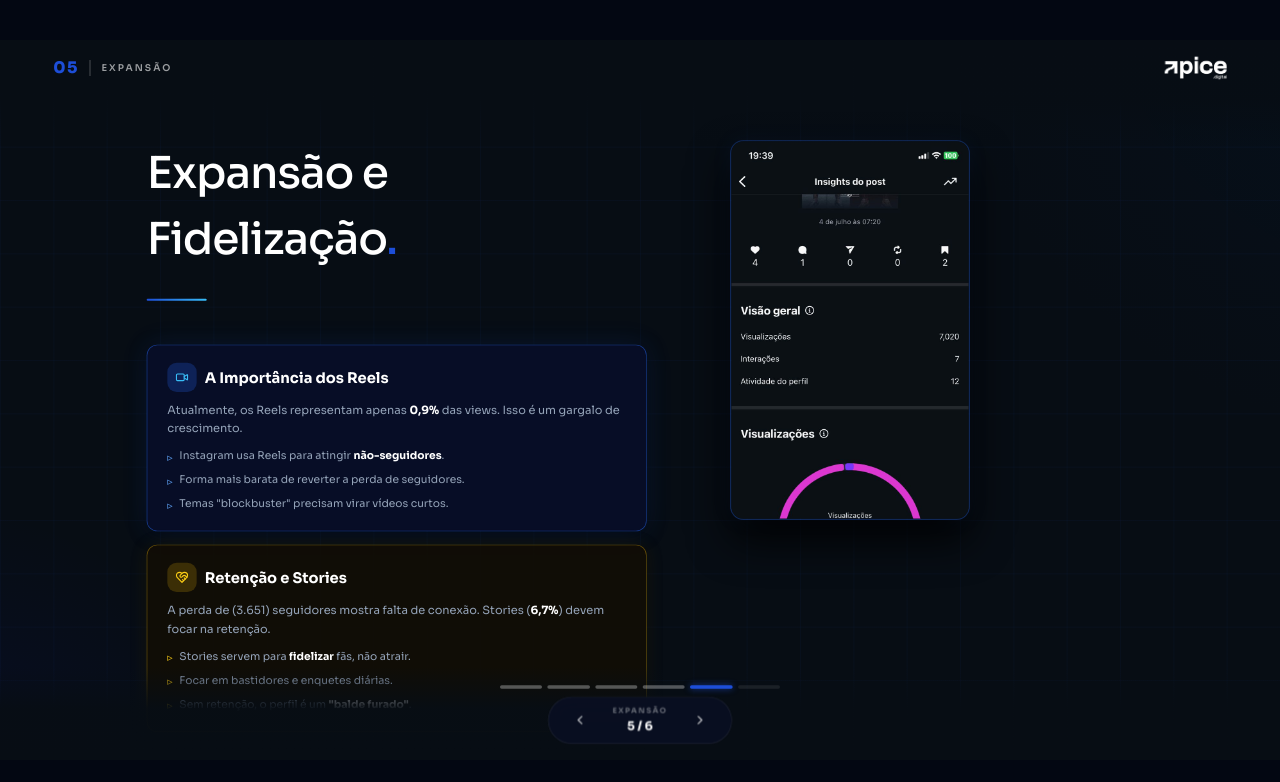
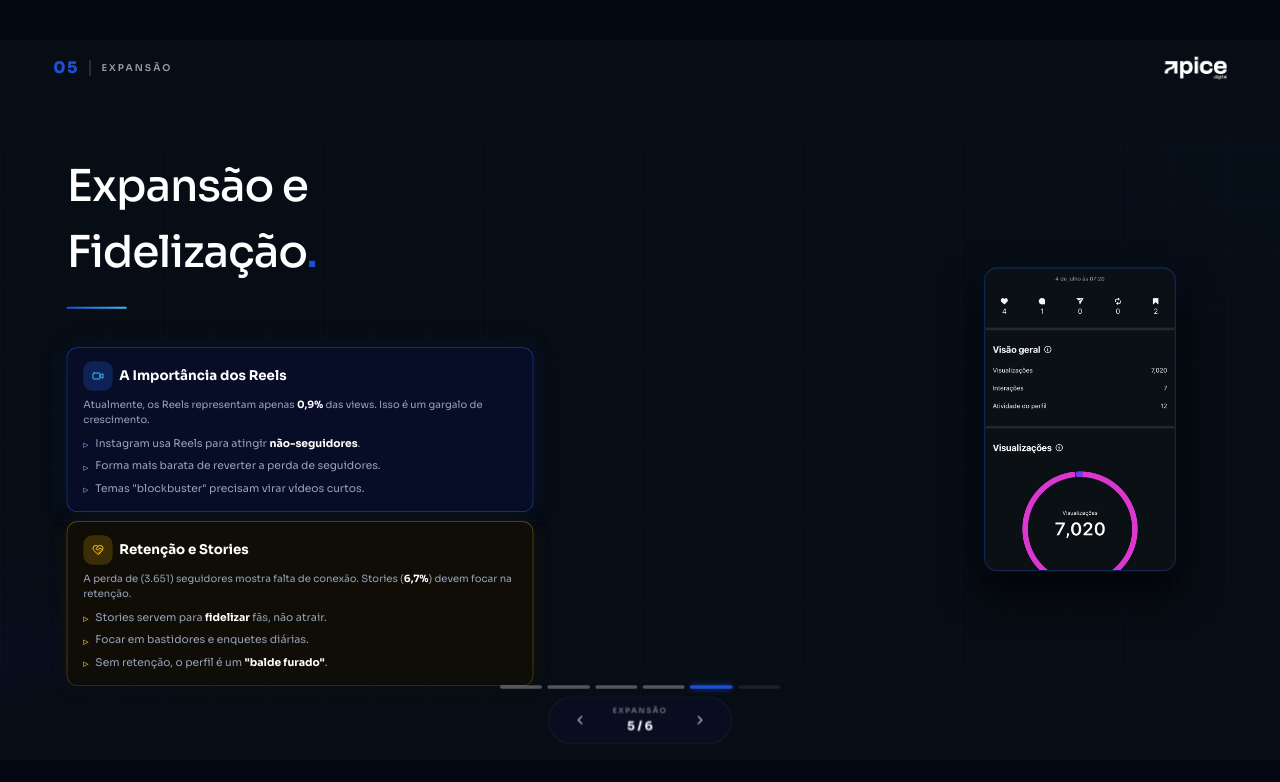
Before and after one commit to limaazpsd/apice-metricas-pharmacom, a React (Vite) app: page / in a window 1280 px wide. Both pictures are taken after a click on the button 711 px from the left and 686 px from the top of the page. Shown: the top 782 px of the page. Built offline with nearby package versions, Linux system fonts and the light colour scheme.

Commit message:
fix: Slide5 content reduced, image vertically centered and smaller
- Left column: fonts 17→15/20, paddings 26→20px, gaps 20→16px
- Right image: width 450→400px, scale 1.0→0.8, vertically centered (alignItems: center)

```diff
--- a/src/components/Slide5.tsx
+++ b/src/components/Slide5.tsx
@@ -94,32 +94,32 @@ export function Slide5({ mobile }: { mobile?: boolean }) {
           // ── DESKTOP ──────────────────────────────────────────────────────────
           <>
             {/* Split layout: Content LEFT, Image RIGHT */}
-            <div style={{ display: 'flex', width: '100%', paddingTop: 20, paddingLeft: 120 }}>
-              {/* Left: Title + Cards column - fixed width, auto height */}
-              <div style={{ width: 750, display: 'flex', flexDirection: 'column', gap: 28 }}>
+            <div style={{ display: 'flex', justifyContent: 'space-between', alignItems: 'center', width: '100%', height: '100%' }}>
+              {/* Left: Title + Cards column - reduced size */}
+              <div style={{ maxWidth: 700, display: 'flex', flexDirection: 'column', gap: 20, flex: 1 }}>
                 <SectionTitle title="Expansão e Fidelização." />
-                <div style={{ display: 'flex', flexDirection: 'column', gap: 20 }}>
-                  {/* Reels - auto height, no flex:1 */}
-                  <div onMouseEnter={() => setHovered(0)} onMouseLeave={() => setHovered(null)} style={{ ...card(0, 'h'), padding: '26px 30px', display: 'flex', flexDirection: 'column' }}>
-                    <div style={{ display: 'flex', alignItems: 'center', gap: 12, marginBottom: 14 }}>
-                      <IconBadge color="#38bdf8" bg="rgba(37,99,235,0.25)"><Video size={20} /></IconBadge>
-                      <h3 style={{ color: 'white', fontWeight: 700, fontSize: 22, margin: 0 }}>A Importância dos Reels</h3>
+                <div style={{ display: 'flex', flexDirection: 'column', gap: 14 }}>
+                  {/* Reels - reduced size */}
+                  <div onMouseEnter={() => setHovered(0)} onMouseLeave={() => setHovered(null)} style={{ ...card(0, 'h'), padding: '20px 24px', display: 'flex', flexDirection: 'column' }}>
+                    <div style={{ display: 'flex', alignItems: 'center', gap: 10, marginBottom: 10 }}>
+                      <IconBadge color="#38bdf8" bg="rgba(37,99,235,0.25)"><Video size={18} /></IconBadge>
+                      <h3 style={{ color: 'white', fontWeight: 700, fontSize: 20, margin: 0 }}>A Importância dos Reels</h3>
                     </div>
-                    <p style={{ color: '#94a3b8', fontSize: 17, lineHeight: 1.6, marginBottom: 16 }}>Atualmente, os Reels representam apenas <strong style={{ color: 'white' }}>0,9%</strong> das views. Isso é um gargalo de crescimento.</p>
-                    <ul style={{ display: 'flex', flexDirection: 'column', gap: 10, listStyle: 'none', padding: 0, margin: 0 }}>
+                    <p style={{ color: '#94a3b8', fontSize: 15, lineHeight: 1.5, marginBottom: 12 }}>Atualmente, os Reels representam apenas <strong style={{ color: 'white' }}>0,9%</strong> das views. Isso é um gargalo de crescimento.</p>
+                    <ul style={{ display: 'flex', flexDirection: 'column', gap: 8, listStyle: 'none', padding: 0, margin: 0 }}>
                       <BulletItem icon="▹" color="#60a5fa" text='Instagram usa Reels para atingir <strong style="color:white">não-seguidores</strong>.' />
                       <BulletItem icon="▹" color="#60a5fa" text='Forma mais barata de reverter a perda de seguidores.' />
                       <BulletItem icon="▹" color="#60a5fa" text='Temas "blockbuster" precisam virar vídeos curtos.' />
                     </ul>
                   </div>
-                  {/* Stories - auto height, no flex:1 */}
-                  <div onMouseEnter={() => setHovered(1)} onMouseLeave={() => setHovered(null)} style={{ ...card(1, 'y'), padding: '26px 30px', display: 'flex', flexDirection: 'column' }}>
-                    <div style={{ display: 'flex', alignItems: 'center', gap: 12, marginBottom: 14 }}>
-                      <IconBadge color="#facc15" bg="rgba(234,179,8,0.2)"><HeartHandshake size={20} /></IconBadge>
-                      <h3 style={{ color: 'white', fontWeight: 700, fontSize: 22, margin: 0 }}>Retenção e Stories</h3>
+                  {/* Stories - reduced size */}
+                  <div onMouseEnter={() => setHovered(1)} onMouseLeave={() => setHovered(null)} style={{ ...card(1, 'y'), padding: '20px 24px', display: 'flex', flexDirection: 'column' }}>
+                    <div style={{ display: 'flex', alignItems: 'center', gap: 10, marginBottom: 10 }}>
+                      <IconBadge color="#facc15" bg="rgba(234,179,8,0.2)"><HeartHandshake size={18} /></IconBadge>
+                      <h3 style={{ color: 'white', fontWeight: 700, fontSize: 20, margin: 0 }}>Retenção e Stories</h3>
                     </div>
-                    <p style={{ color: '#94a3b8', fontSize: 17, lineHeight: 1.6, marginBottom: 16 }}>A perda de (3.651) seguidores mostra falta de conexão. Stories (<strong style={{ color: 'white' }}>6,7%</strong>) devem focar na retenção.</p>
-                    <ul style={{ display: 'flex', flexDirection: 'column', gap: 10, listStyle: 'none', padding: 0, margin: 0 }}>
+                    <p style={{ color: '#94a3b8', fontSize: 15, lineHeight: 1.5, marginBottom: 12 }}>A perda de (3.651) seguidores mostra falta de conexão. Stories (<strong style={{ color: 'white' }}>6,7%</strong>) devem focar na retenção.</p>
+                    <ul style={{ display: 'flex', flexDirection: 'column', gap: 8, listStyle: 'none', padding: 0, margin: 0 }}>
                       <BulletItem icon="▹" color="#facc15" text='Stories servem para <strong style="color:white">fidelizar</strong> fãs, não atrair.' />
                       <BulletItem icon="▹" color="#facc15" text='Focar em bastidores e enquetes diárias.' />
                       <BulletItem icon="▹" color="#facc15" text='Sem retenção, o perfil é um <strong style="color:white">"balde furado"</strong>.' />
@@ -127,9 +127,9 @@ export function Slide5({ mobile }: { mobile?: boolean }) {
                   </div>
                 </div>
               </div>
-              {/* Right: image - fixed width, top aligned */}
-              <div style={{ display: 'flex', alignItems: 'flex-start', justifyContent: 'center', width: 450, marginLeft: 80 }}>
-                <img src="/metricas-reais/WhatsApp Image 2026-07-07 at 17.16.56.jpeg" alt="" style={{ width: IMG_W, height: IMG_H, objectFit: 'cover', objectPosition: 'top', borderRadius: IMG_RADIUS, border: IMG_BORDER_FRONT, boxShadow: IMG_SHADOW_FRONT }} />
+              {/* Right: image - reduced, vertically centered */}
+              <div style={{ display: 'flex', alignItems: 'center', justifyContent: 'center', width: 400, flexShrink: 0, marginLeft: 40 }}>
+                <img src="/metricas-reais/WhatsApp Image 2026-07-07 at 17.16.56.jpeg" alt="" style={{ width: Math.round(IMG_W * 0.8), height: Math.round(IMG_H * 0.8), objectFit: 'cover', objectPosition: 'center', borderRadius: IMG_RADIUS, border: IMG_BORDER_FRONT, boxShadow: IMG_SHADOW_FRONT }} />
               </div>
             </div>
           </>
```
